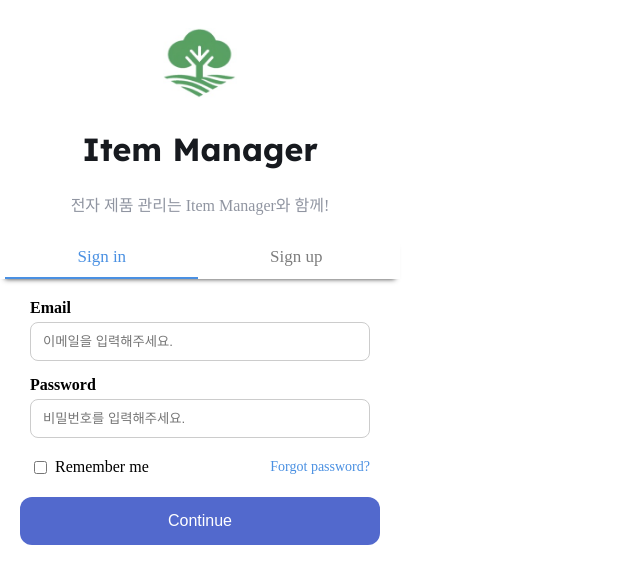
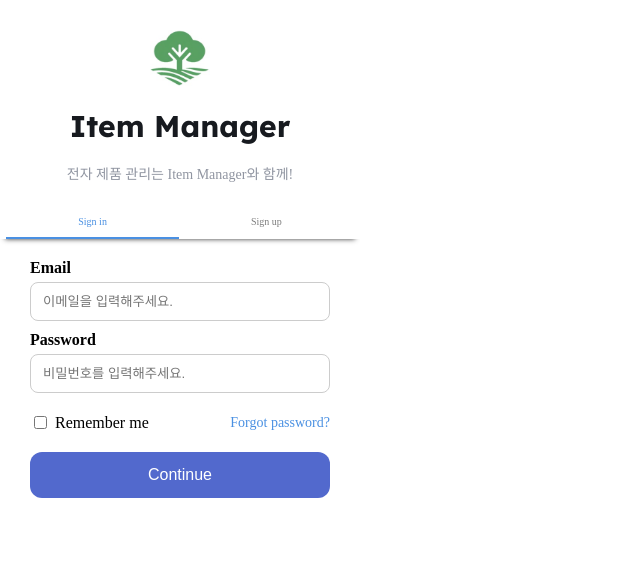
Before and after one commit to Jinpyo-An/item-manager-frontend, a Vue app: page /signin in a window 1280 px wide. Shown: the top 584 px of the page, without its empty margins (0-640 px from the left). Built offline with nearby package versions, Linux system fonts and the light colour scheme.

Commit message:
feat: 화면 비율에 맞는 스타일 적용
화면 비율에 맞는 스타일 적용

resolves: #13

```diff
--- a/index.html
+++ b/index.html
@@ -17,7 +17,10 @@
 
 <style>
     html, body {
-        height: 100%;
+        max-width: 360px;
+        max-height: 640px;
+        margin: 0;
+        padding: 0;
         overflow: hidden;
     }
     body {
--- /dev/null
+++ b/src/api/apiClient.js
@@ -0,0 +1,12 @@
+// apiClient.js
+import axios from 'axios';
+
+// axios 인스턴스 생성
+const apiClient = axios.create({
+	baseURL: 'http://192.168.0.9:3000', // 고정된 baseURL
+	headers: {
+		'Content-Type': 'application/json',
+	},
+});
+
+export default apiClient;
--- a/src/api/auth.js
+++ b/src/api/auth.js
@@ -1,4 +1,4 @@
-import axios from 'axios';
+import apiClient from './apiClient'; // apiClient를 불러옴
 
 // 로그인 요청 함수
 export async function login(email, password) {
@@ -8,18 +8,17 @@ export async function login(email, password) {
 		console.log('Base64 Encoded Credentials:', credentials); // 확인용 출력
 
 		// API 요청
-		const response = await axios.post(
-			'http://localhost:3000/api/auth/signin',
+		const response = await apiClient.post(
+			'api/auth/signin',
 			{},
 			{
 				headers: {
 					Authorization: `Basic ${credentials}`,
-					'Content-Type': 'application/json',
 				},
 			},
 		);
 
-		// 로그인 성공 시, 서버로부터 반환된 accessToken, refreshToken 반환
+		// 로그인 성공 시 반환된 accessToken, refreshToken 반환
 		return response.data;
 	} catch (error) {
 		if (error.response && error.response.status === 400) {
--- a/src/api/userProducts.js
+++ b/src/api/userProducts.js
@@ -1,15 +1,14 @@
-import axios from 'axios';
+// userProducts.js
+import apiClient from './apiClient'; // apiClient를 불러옴
 
+// 사용자 전자제품 정보를 요청하는 함수
 export async function fetchUserProducts(accessToken) {
 	try {
-		const response = await axios.get(
-			'http://localhost:3000/api/user-products',
-			{
-				headers: {
-					Authorization: `Bearer ${accessToken}`, // 인증 토큰 설정
-				},
+		const response = await apiClient.get('api/user-products', {
+			headers: {
+				Authorization: `Bearer ${accessToken}`, // 인증 토큰 설정
 			},
-		);
+		});
 
 		return response.data.userProductList; // 전자제품 목록 반환
 	} catch (error) {
--- a/src/components/auth/AuthTabs.vue
+++ b/src/components/auth/AuthTabs.vue
@@ -46,7 +46,7 @@ watch(route, newRoute => {
 .auth-tabs span {
 	cursor: pointer;
 	padding: 10px 72px;
-	font-size: 17px;
+	font-size: 10px;
 	color: #7d7d7d;
 	transition:
 		color 0.3s,
--- a/src/components/auth/InputField.vue
+++ b/src/components/auth/InputField.vue
@@ -16,14 +16,14 @@
 defineProps({
 	type: String,
 	placeholder: String,
-	label: String, // 추가된 레이블 속성
+	label: String,
 	modelValue: String,
 });
 </script>
 
 <style scoped>
 .input-wrapper {
-	margin-top: 15px;
+	margin-top: 10px;
 	margin-right: 30px;
 	margin-left: 30px;
 }
--- a/src/components/auth/LogoHeader.vue
+++ b/src/components/auth/LogoHeader.vue
@@ -16,19 +16,21 @@
 .logo {
 	top: 0;
 	left: 80px;
-	width: 74px;
-	height: 72px;
+	width: 60px;
+	height: 58px;
 	border-radius: 0;
+	margin-top: 10px;
 }
 h1 {
 	font-family: Lexend, serif; /* Heading */
-	font-size: 32px;
+	font-size: 30px;
 	line-height: 48px;
 	font-weight: 700;
 	color: #171a1fff;
+	margin: 10px;
 }
 p {
-	font-size: 16px;
+	font-size: 14px;
 	line-height: 22px;
 	font-weight: 400;
 	color: #9095a1ff;
--- a/src/components/auth/SubmitButton.vue
+++ b/src/components/auth/SubmitButton.vue
@@ -17,12 +17,12 @@ defineProps({
 
 <style scoped>
 .submit-container {
-	margin-right: 20px;
-	margin-left: 20px;
+	margin-right: 30px;
+	margin-left: 30px;
 }
 .submit-button {
 	width: 100%;
-	padding: 15px;
+	padding: 14px;
 	font-size: 16px;
 	cursor: pointer;
 	margin-top: 20px;
--- a/src/components/user-products/FooterNavigation.vue
+++ b/src/components/user-products/FooterNavigation.vue
@@ -9,7 +9,7 @@
 		<!-- 내 제품 버튼 -->
 		<button @click="goTo('my-products')" class="nav-item">
 			<font-awesome-icon :icon="['fas', 'user']" class="nav-icon" />
-			<span>내 제품</span>
+			<span>나의 전자제품</span>
 		</button>
 
 		<!-- 사용법 버튼 -->
@@ -32,7 +32,6 @@ function goTo(page) {
 	display: flex;
 	justify-content: space-around;
 	padding: 8px;
-	margin-bottom: 5px;
 	border-radius: 16px 16px 0 0;
 	box-shadow: 0 -5px 5px -5px #333;
 }
@@ -44,15 +43,15 @@ function goTo(page) {
 	background-color: transparent;
 	border: none;
 	cursor: pointer;
-	font-size: 11px;
+	font-size: 10px;
 	line-height: 16px;
 	font-weight: 400;
 	opacity: 1;
 }
 
 .nav-icon {
-	width: 24px;
-	height: 24px;
+	width: 20px;
+	height: 20px;
 	fill: currentColor;
 }
 </style>
--- a/src/components/user-products/Header.vue
+++ b/src/components/user-products/Header.vue
@@ -58,18 +58,19 @@ function handleLogout() {
 }
 
 .title {
-	font-size: 1.5rem;
+	font-size: 1.2rem;
 	font-weight: 500;
 	margin-left: 10px;
+	margin-right: 10px;
 	font-family: Lexend, serif;
 }
 
 .logout {
 	background-color: transparent;
 	border: 1px solid #5269cdff;
-	padding: 10px 15px;
+	padding: 7px 10px;
 	margin-top: 10px;
-	font-size: 1rem;
+	font-size: 0.7rem;
 	cursor: pointer;
 	display: flex;
 	align-items: center;
--- a/src/components/user-products/MainTitleSelection.vue
+++ b/src/components/user-products/MainTitleSelection.vue
@@ -41,9 +41,7 @@ onMounted(() => {
 	justify-content: space-between; /* 왼쪽 섹션과 버튼을 양 끝으로 배치 */
 	align-items: center; /* 모든 요소를 세로로 중앙에 정렬 */
 	padding: 5px 5px 5px;
-	margin: 10px 0;
-	margin-left: 10px;
-	margin-right: 10px;
+	margin: 10px;
 }
 
 .left-section {
@@ -54,7 +52,7 @@ onMounted(() => {
 .date-info {
 	display: flex;
 	align-items: center;
-	font-size: 1rem;
+	font-size: 0.8rem;
 	font-family: Manrope, serif;
 	color: #666;
 	margin-bottom: 10px; /* 날짜와 타이틀 사이 간격 */
@@ -66,7 +64,7 @@ onMounted(() => {
 }
 
 h1 {
-	font-size: 2rem;
+	font-size: 1.7rem;
 	font-weight: bold;
 	margin: 0;
 }
@@ -74,9 +72,9 @@ h1 {
 .register-btn {
 	background-color: transparent;
 	border: 1px solid #5269cdff;
-	padding: 10px 15px;
-	margin-top: 20px;
-	font-size: 1rem;
+	padding: 7px 10px;
+	margin-top: 35px;
+	font-size: 0.7rem;
 	cursor: pointer;
 	display: flex;
 	align-items: center;
--- a/src/components/user-products/ProductCard.vue
+++ b/src/components/user-products/ProductCard.vue
@@ -18,15 +18,15 @@
 </template>
 
 <script setup>
+import apiClient from '@/api/apiClient'; // apiClient에서 baseURL 불러오기
+
 defineProps({
 	device: Object, // 상위 컴포넌트에서 전달받은 전자제품 데이터
 });
 
-const serverUrl = 'http://localhost:3000'; // 서버 주소 설정
-
-// 이미지 경로에 서버 주소 추가
+// 이미지 경로에 서버 주소 추가 (apiClient의 baseURL 사용)
 function getImageUrl(imagePath) {
-	return `${serverUrl}/${imagePath}`;
+	return `${apiClient.defaults.baseURL}/${imagePath}`;
 }
 
 // "년"과 "개월" 표시를 동적으로 처리
@@ -60,7 +60,7 @@ function getBackgroundColor(device) {
 
 .device-image {
 	width: 100%;
-	height: 100px; /* 높이를 일정하게 고정 */
+	height: 90px; /* 높이를 일정하게 고정 */
 	object-fit: cover; /* 이미지가 비율을 유지하며 카드 크기에 맞게 조정 */
 	border-radius: 8px;
 	margin-bottom: 0;
@@ -69,10 +69,12 @@ function getBackgroundColor(device) {
 h3 {
 	margin-top: 4px;
 	margin-bottom: 3px;
+	font-size: 15px;
 }
 
 p {
 	margin: 4px 0;
+	font-size: 14px;
 }
 
 #availablePeriod {
```
